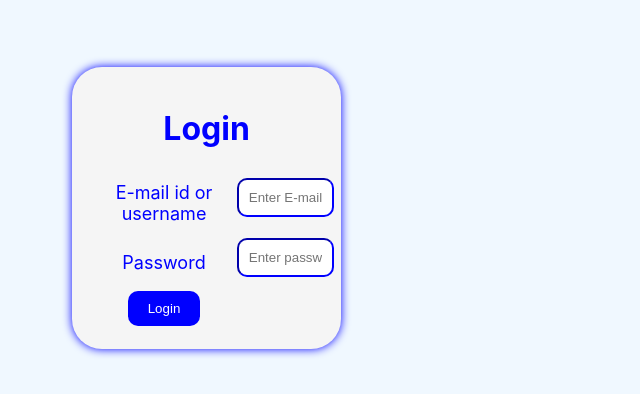
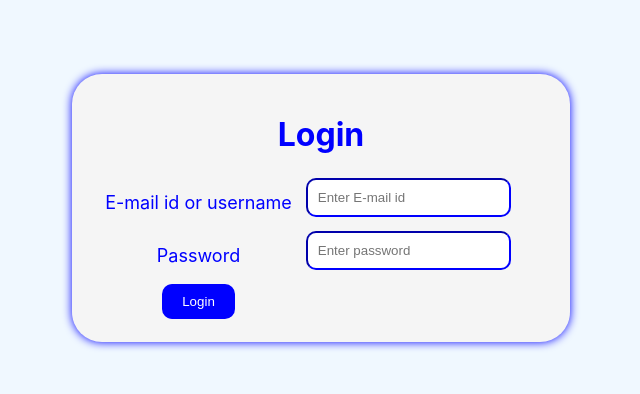
Before and after one commit to Haribalprithiviraj/loginpage, a React (Create React App) app: page / in a window 1280 px wide. Shown: the part 192-586 px from the top of the page, without its empty margins (339-979 px from the left). Built offline with nearby package versions, Linux system fonts and the light colour scheme.

Commit message:
update css

```diff
--- a/src/login.css
+++ b/src/login.css
@@ -9,7 +9,7 @@ body {
 }
 
 .container {
-  width: 50%;
+  width: 100%;
   height: 50%;
   padding: 20px;
   background-color: whitesmoke;
@@ -46,7 +46,7 @@ form {
   cursor: pointer;
 }
 
-
+@media (max-width: )
 @media screen and (max-width: 768px) {
   .container {
     width: 100%;
```
